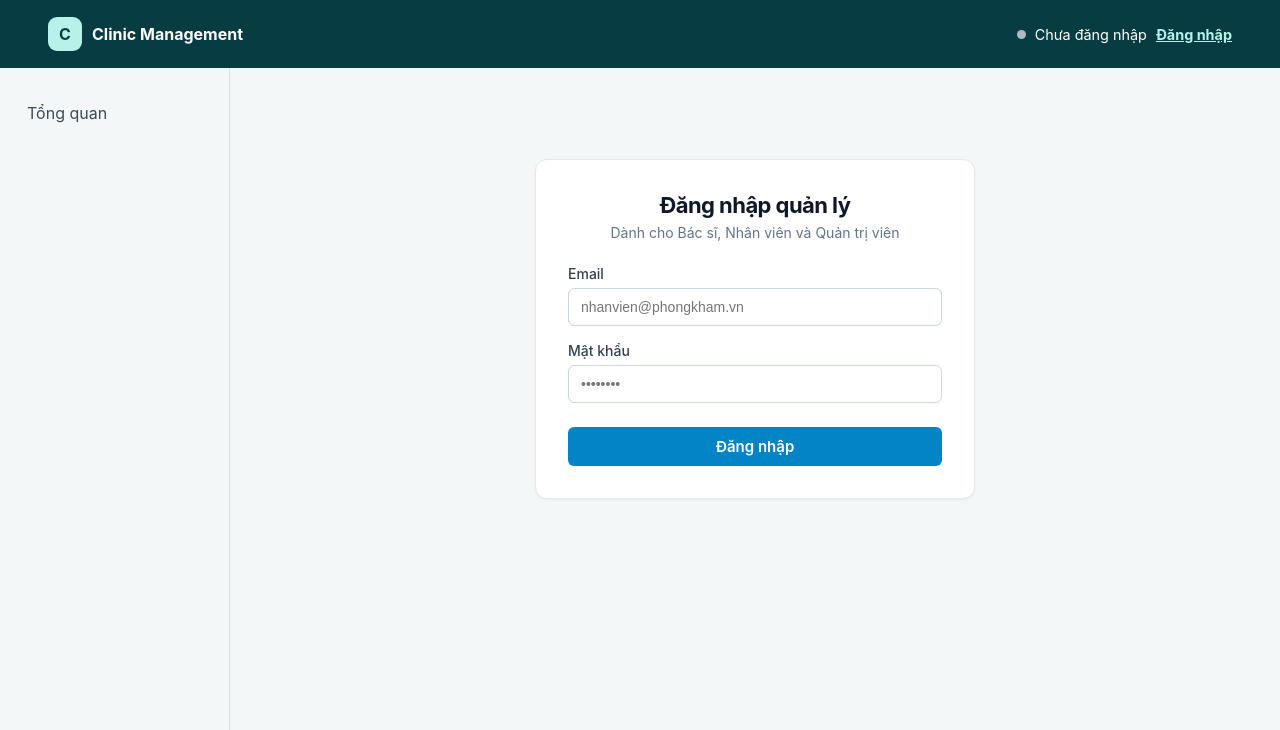
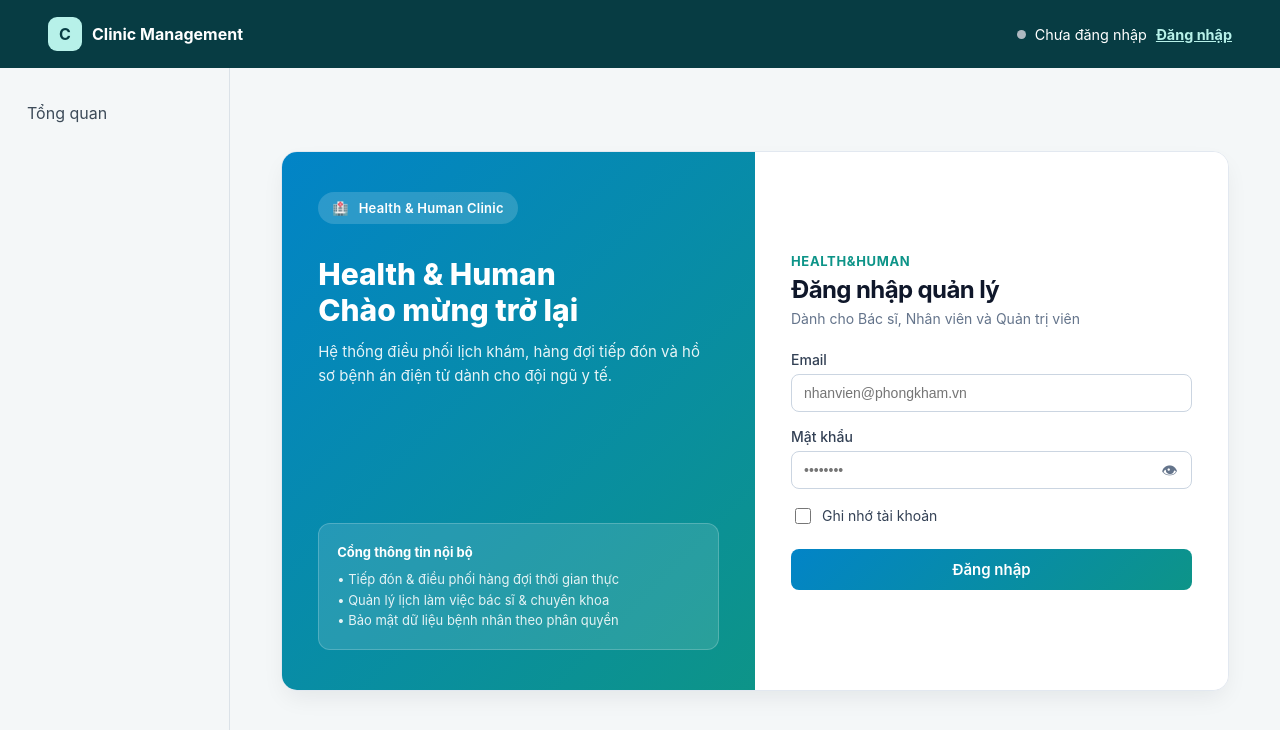
Before and after one commit to WilliamsHugh/ClinicAppoiment, a Next.js app in the folder apps/clinic-management-web/: page /auth in a window 1280 px wide. Shown: the top 730 px of the page. Built offline with nearby package versions, Linux system fonts and the light colour scheme; no server answers.

Commit message:
feat(auth): redesign clinic web login with split-screen layout and remember email

```diff
--- a/apps/clinic-management-web/app/auth/page.tsx
+++ b/apps/clinic-management-web/app/auth/page.tsx
@@ -1,20 +1,45 @@
 "use client";
 
-import { useState } from "react";
+import React, { useEffect, useState } from "react";
 import { useRouter } from "next/navigation";
 import { useSession } from "../../src/lib/session/session-context";
+
+const REMEMBERED_EMAIL_KEY = "clinic_remembered_email";
 
 export default function AuthPage() {
   const router = useRouter();
   const session = useSession();
   const [email, setEmail] = useState("");
   const [password, setPassword] = useState("");
+  const [showPassword, setShowPassword] = useState(false);
+  const [rememberMe, setRememberMe] = useState(false);
   const [loading, setLoading] = useState(false);
   const [errorMessage, setErrorMessage] = useState<string | null>(null);
 
+  useEffect(() => {
+    try {
+      const savedEmail = window.localStorage.getItem(REMEMBERED_EMAIL_KEY);
+      if (savedEmail) {
+        setEmail(savedEmail);
+        setRememberMe(true);
+      }
+    } catch {
+      // Ignore storage access errors in restricted environments
+    }
+  }, []);
+
   if (session.status === "authenticated" && session.identity) {
     return (
-      <div style={{ maxWidth: "480px", margin: "40px auto", padding: "24px", background: "#fff", borderRadius: "8px", border: "1px solid #e2e8f0" }}>
+      <div
+        style={{
+          maxWidth: "480px",
+          margin: "40px auto",
+          padding: "24px",
+          background: "#fff",
+          borderRadius: "8px",
+          border: "1px solid #e2e8f0",
+        }}
+      >
         <h2 style={{ fontSize: "20px", fontWeight: "600", marginBottom: "8px" }}>Đã đăng nhập</h2>
         <p style={{ color: "#64748b", marginBottom: "16px" }}>
           Bạn đang đăng nhập với tài khoản <strong>{session.identity.displayName}</strong> ({session.identity.role}).
@@ -58,14 +83,25 @@ export default function AuthPage() {
   const handleSubmit = async (e: React.FormEvent) => {
     e.preventDefault();
     setErrorMessage(null);
-    if (!email || !password) {
+    const trimmedEmail = email.trim();
+    if (!trimmedEmail || !password) {
       setErrorMessage("Vui lòng điền đầy đủ email và mật khẩu.");
       return;
     }
 
+    try {
+      if (rememberMe) {
+        window.localStorage.setItem(REMEMBERED_EMAIL_KEY, trimmedEmail);
+      } else {
+        window.localStorage.removeItem(REMEMBERED_EMAIL_KEY);
+      }
+    } catch {
+      // Ignore storage write errors
+    }
+
     setLoading(true);
     try {
-      await session.signIn(email, password);
+      await session.signIn(trimmedEmail, password);
       router.push("/");
     } catch (err: unknown) {
       const message = err instanceof Error ? err.message : "Đăng nhập thất bại. Vui lòng thử lại.";
@@ -76,21 +112,161 @@ export default function AuthPage() {
   };
 
   return (
-    <div style={{ maxWidth: "440px", margin: "40px auto", padding: "32px", background: "#fff", borderRadius: "12px", border: "1px solid #e2e8f0", boxShadow: "0 1px 3px rgba(0,0,0,0.05)" }}>
-      <div style={{ marginBottom: "24px", textAlign: "center" }}>
-        <h1 style={{ fontSize: "22px", fontWeight: "700", color: "#0f172a", marginBottom: "6px" }}>Đăng nhập quản lý</h1>
-        <p style={{ fontSize: "14px", color: "#64748b" }}>Dành cho Bác sĩ, Nhân viên và Quản trị viên</p>
+    <>
+      <style>{`
+        .clinic-auth-split {
+          display: flex;
+          min-height: 540px;
+          max-width: 960px;
+          margin: 32px auto;
+          background: #ffffff;
+          border-radius: 16px;
+          overflow: hidden;
+          border: 1px solid #e2e8f0;
+          box-shadow: 0 10px 25px -5px rgba(15, 23, 42, 0.08);
+        }
+        .clinic-auth-brand {
+          flex: 1 1 50%;
+          width: 50%;
+          padding: 40px 36px;
+          background: linear-gradient(135deg, #0284c7 0%, #0d9488 100%);
+          color: #ffffff;
+          display: flex;
+          flex-direction: column;
+          justify-content: space-between;
+        }
+        .clinic-auth-form-panel {
+          flex: 1 1 50%;
+          width: 50%;
+          padding: 40px 36px;
+          display: flex;
+          flex-direction: column;
+          justify-content: center;
+          background: #ffffff;
+        }
+        @media (max-width: 767px) {
+          .clinic-auth-split {
+            margin: 16px;
+            min-height: auto;
+          }
+          .clinic-auth-brand {
+            display: none !important;
+          }
+          .clinic-auth-form-panel {
+            flex: 1 1 100%;
+            width: 100%;
+            padding: 28px 20px;
+          }
+        }
+      `}</style>
+
+      <div className="clinic-auth-split">
+        {/* Left brand panel (50% on >=768px, hidden on <768px) */}
+        <aside className="clinic-auth-brand hidden md:flex" aria-label="Giới thiệu phòng khám">
+          <div>
+            <div
+              style={{
+                display: "inline-flex",
+                alignItems: "center",
+                gap: "10px",
+                padding: "8px 14px",
+                borderRadius: "9999px",
+                background: "rgba(255, 255, 255, 0.16)",
+                fontSize: "13px",
+                fontWeight: 600,
+                letterSpacing: "0.02em",
+              }}
+            >
+              <span aria-hidden="true">🏥</span>
+              <span>Health &amp; Human Clinic</span>
+            </div>
+
+            <h2
+              style={{
+                marginTop: "32px",
+                marginBottom: "12px",
+                fontSize: "30px",
+                fontWeight: 800,
+                lineHeight: 1.2,
+              }}
+            >
+              Health &amp; Human
+              <br />
+              Chào mừng trở lại
+            </h2>
+
+            <p style={{ fontSize: "15px", lineHeight: 1.6, color: "rgba(255, 255, 255, 0.9)", margin: 0 }}>
+              Hệ thống điều phối lịch khám, hàng đợi tiếp đón và hồ sơ bệnh án điện tử dành cho đội ngũ y tế.
+            </p>
+          </div>
+
+          <div
+            style={{
+              marginTop: "32px",
+              padding: "18px",
+              borderRadius: "12px",
+              background: "rgba(255, 255, 255, 0.12)",
+              border: "1px solid rgba(255, 255, 255, 0.2)",
+              fontSize: "13px",
+              lineHeight: 1.6,
+            }}
+          >
+            <div style={{ fontWeight: 700, marginBottom: "6px" }}>Cổng thông tin nội bộ</div>
+            <div style={{ color: "rgba(255, 255, 255, 0.88)" }}>
+              • Tiếp đón &amp; điều phối hàng đợi thời gian thực
+              <br />
+              • Quản lý lịch làm việc bác sĩ &amp; chuyên khoa
+              <br />• Bảo mật dữ liệu bệnh nhân theo phân quyền
+            </div>
+          </div>
+        </aside>
+
+        {/* Right login form panel */}
+        <div className="clinic-auth-form-panel">
+          <div style={{ marginBottom: "24px" }}>
+            <p
+              style={{
+                margin: "0 0 6px 0",
+                fontSize: "13px",
+                fontWeight: 700,
+                color: "#0d9488",
+                textTransform: "uppercase",
+                letterSpacing: "0.05em",
+              }}
+            >
+              Health&amp;Human
+            </p>
+            <h1 style={{ fontSize: "24px", fontWeight: "700", color: "#0f172a", margin: "0 0 6px 0" }}>
+              Đăng nhập quản lý
+            </h1>
+            <p style={{ fontSize: "14px", color: "#64748b", margin: 0 }}>
+              Dành cho Bác sĩ, Nhân viên và Quản trị viên
+            </p>
           </div>
 
           {errorMessage && (
-        <div style={{ padding: "12px 14px", marginBottom: "18px", background: "#fef2f2", border: "1px solid #fecaca", borderRadius: "6px", color: "#b91c1c", fontSize: "14px" }}>
+            <div
+              role="alert"
+              style={{
+                padding: "12px 14px",
+                marginBottom: "18px",
+                background: "#fef2f2",
+                border: "1px solid #fecaca",
+                borderRadius: "6px",
+                color: "#b91c1c",
+                fontSize: "14px",
+              }}
+            >
               {errorMessage}
             </div>
           )}
 
           <form onSubmit={handleSubmit} style={{ display: "flex", flexDirection: "column", gap: "16px" }}>
             <div>
-          <label htmlFor="auth-email" style={{ display: "block", fontSize: "14px", fontWeight: "500", color: "#334155", marginBottom: "6px" }}>
+              <label
+                htmlFor="auth-email"
+                style={{ display: "block", fontSize: "14px", fontWeight: "500", color: "#334155", marginBottom: "6px" }}
+              >
                 Email
               </label>
               <input
@@ -104,7 +280,7 @@ export default function AuthPage() {
                 style={{
                   width: "100%",
                   padding: "10px 12px",
-              borderRadius: "6px",
+                  borderRadius: "8px",
                   border: "1px solid #cbd5e1",
                   fontSize: "14px",
                   boxSizing: "border-box",
@@ -113,12 +289,16 @@ export default function AuthPage() {
             </div>
 
             <div>
-          <label htmlFor="auth-password" style={{ display: "block", fontSize: "14px", fontWeight: "500", color: "#334155", marginBottom: "6px" }}>
+              <label
+                htmlFor="auth-password"
+                style={{ display: "block", fontSize: "14px", fontWeight: "500", color: "#334155", marginBottom: "6px" }}
+              >
                 Mật khẩu
               </label>
+              <div style={{ position: "relative", display: "flex", alignItems: "center" }}>
                 <input
                   id="auth-password"
-            type="password"
+                  type={showPassword ? "text" : "password"}
                   value={password}
                   onChange={(e) => setPassword(e.target.value)}
                   placeholder="••••••••"
@@ -126,34 +306,91 @@ export default function AuthPage() {
                   disabled={loading}
                   style={{
                     width: "100%",
-              padding: "10px 12px",
-              borderRadius: "6px",
+                    padding: "10px 42px 10px 12px",
+                    borderRadius: "8px",
                     border: "1px solid #cbd5e1",
                     fontSize: "14px",
                     boxSizing: "border-box",
                   }}
                 />
+                <button
+                  type="button"
+                  aria-label={showPassword ? "Ẩn mật khẩu" : "Hiện mật khẩu"}
+                  disabled={loading}
+                  onClick={() => setShowPassword((prev) => !prev)}
+                  style={{
+                    position: "absolute",
+                    right: "8px",
+                    background: "transparent",
+                    border: "none",
+                    padding: "4px 6px",
+                    cursor: loading ? "not-allowed" : "pointer",
+                    color: "#64748b",
+                    fontSize: "16px",
+                    lineHeight: 1,
+                  }}
+                >
+                  <span aria-hidden="true">{showPassword ? "🙈" : "👁"}</span>
+                </button>
+              </div>
+            </div>
+
+            <div style={{ display: "flex", alignItems: "center", justifyContent: "space-between" }}>
+              <label
+                style={{
+                  display: "inline-flex",
+                  alignItems: "center",
+                  gap: "8px",
+                  fontSize: "14px",
+                  color: "#334155",
+                  cursor: loading ? "not-allowed" : "pointer",
+                  userSelect: "none",
+                }}
+              >
+                <input
+                  type="checkbox"
+                  checked={rememberMe}
+                  disabled={loading}
+                  onChange={(e) => {
+                    const checked = e.target.checked;
+                    setRememberMe(checked);
+                    try {
+                      if (!checked) {
+                        window.localStorage.removeItem(REMEMBERED_EMAIL_KEY);
+                      } else if (email.trim()) {
+                        window.localStorage.setItem(REMEMBERED_EMAIL_KEY, email.trim());
+                      }
+                    } catch {
+                      // Ignore storage errors
+                    }
+                  }}
+                  style={{ width: "16px", height: "16px", accentColor: "#0284c7" }}
+                />
+                <span>Ghi nhớ tài khoản</span>
+              </label>
             </div>
 
             <button
               type="submit"
               disabled={loading}
               style={{
-            marginTop: "8px",
-            padding: "10px 16px",
-            background: loading ? "#94a3b8" : "#0284c7",
+                marginTop: "6px",
+                padding: "11px 16px",
+                background: loading ? "#94a3b8" : "linear-gradient(135deg, #0284c7 0%, #0d9488 100%)",
                 color: "#fff",
                 border: "none",
-            borderRadius: "6px",
+                borderRadius: "8px",
                 fontSize: "15px",
                 fontWeight: "600",
                 cursor: loading ? "not-allowed" : "pointer",
-            transition: "background 0.2s",
+                transition: "opacity 0.2s",
               }}
             >
               {loading ? "Đang xử lý..." : "Đăng nhập"}
             </button>
           </form>
         </div>
+      </div>
+    </>
   );
 }
```
Lines whose indentation alone changed are shown as unchanged.
